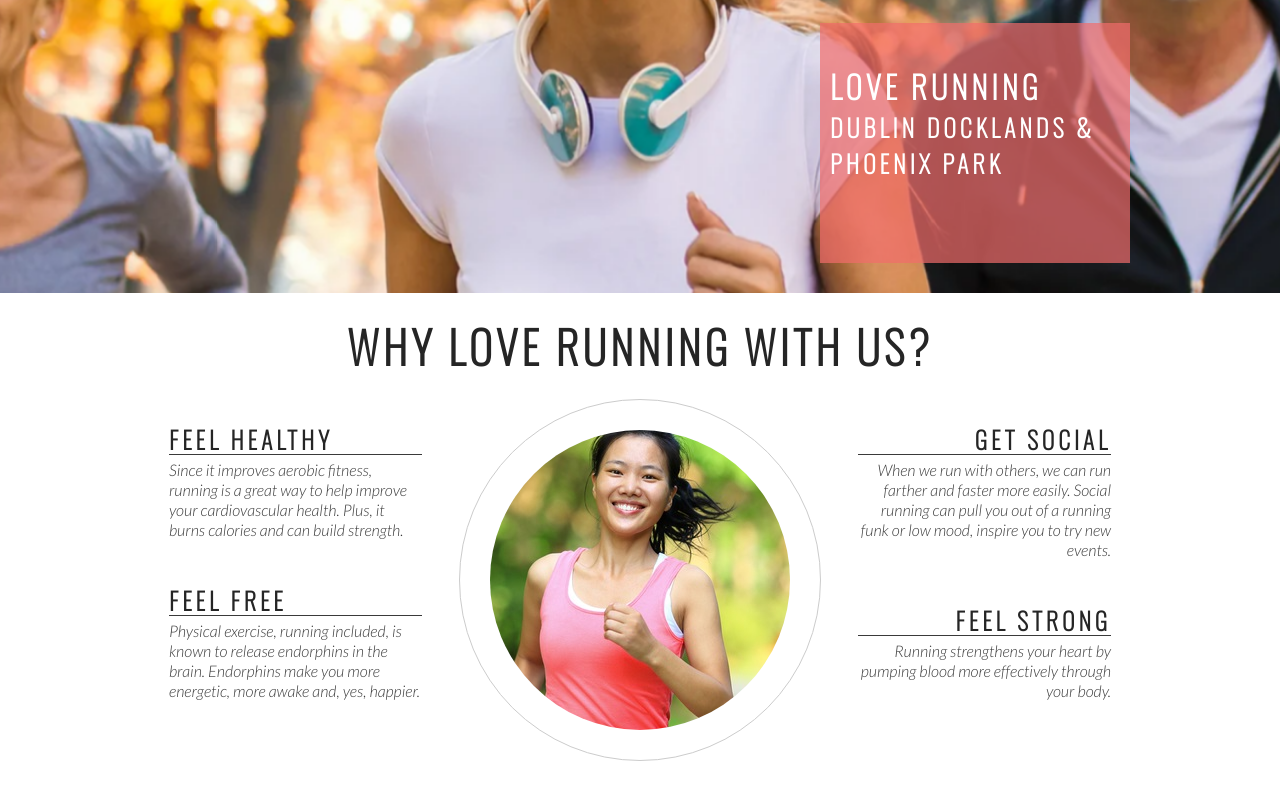
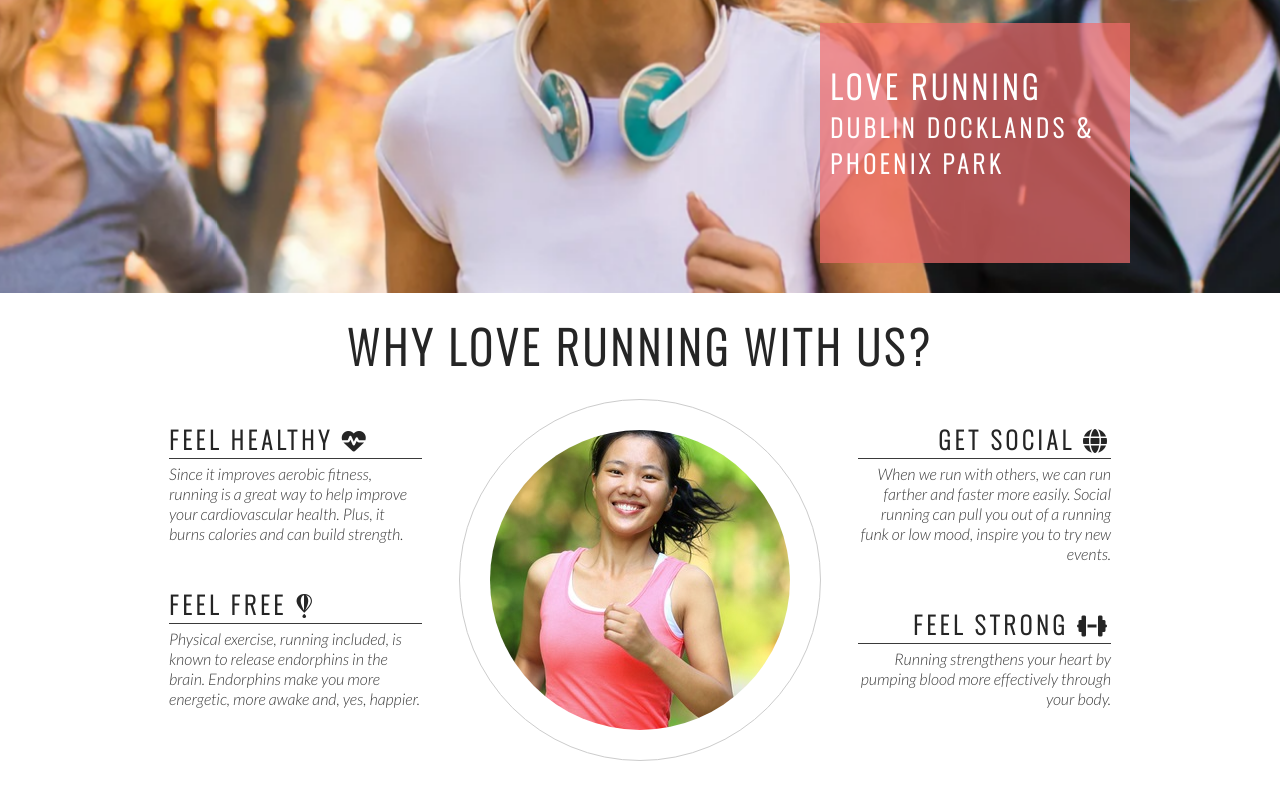
Before and after one commit to sharondrinkwaard/love-running-project, a plain HTML site: page index.html in a window 1280 px wide. Shown: the part 382-1182 px from the top of the page. Drawn offline with nearby package versions, Linux system fonts and the light colour scheme.

Commit message:
Add Font Awesome icons to club ethos section

```diff
--- a/index.html
+++ b/index.html
@@ -43,14 +43,14 @@
         <h2 id="welcome">Why Love Running with us?</h2>
         <div id="left-about">
             <div class="left-about-heading">
-                <h2>Feel Healthy</h2>
+                <h2>Feel Healthy <i class="fa-solid fa-heart-pulse"></i></h2>
                 <hr>
                 <p>
                 Since it improves aerobic fitness, running is a great way to help improve your cardiovascular health. Plus, it burns calories and can build strength.
                 </p>
             </div>
             <div class="left-about-heading">
-                <h2>Feel Free</h2>
+                <h2>Feel Free <i class="fa-brands fa-fly"></i></h2>
                 <hr>
                 <p>
                     Physical exercise, running included, is known to release endorphins in the brain. Endorphins make you more energetic, more awake and, yes, happier.
@@ -60,14 +60,14 @@
 
         <div id="right-about">
             <div class="right-about-heading">
-                <h2>Get Social</h2>
+                <h2>Get Social <i class="fa-solid fa-globe"></i></h2>
                 <hr>
                 <p>
                     When we run with others, we can run farther and faster more easily. Social running can pull you out of a running funk or low mood, inspire you to try new events.
                 </p>
             </div>
             <div class="right-about-heading">
-                <h2>Feel Strong</h2>
+                <h2>Feel Strong <i class="fa-solid fa-dumbbell"></i></h2>
                 <hr>
                 <p>
                     Running strengthens your heart by pumping blood more effectively through your body.
@@ -90,5 +90,8 @@
     <footer>
         Social links
     </footer>
+
+<!--Font awesome script -->
+    <script src="https://kit.fontawesome.com/880310c6eb.js" crossorigin="anonymous"></script>
 </body>
 </html>
```
